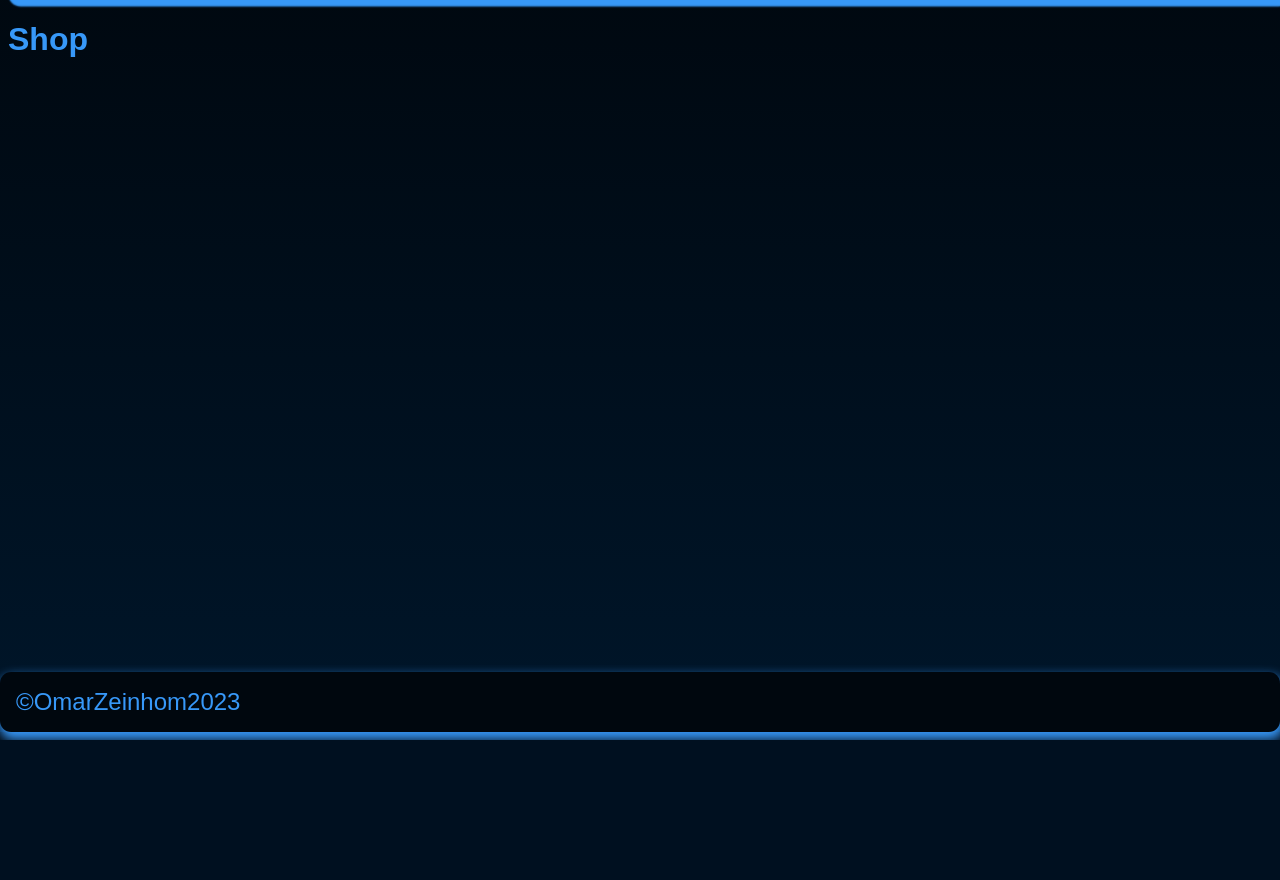
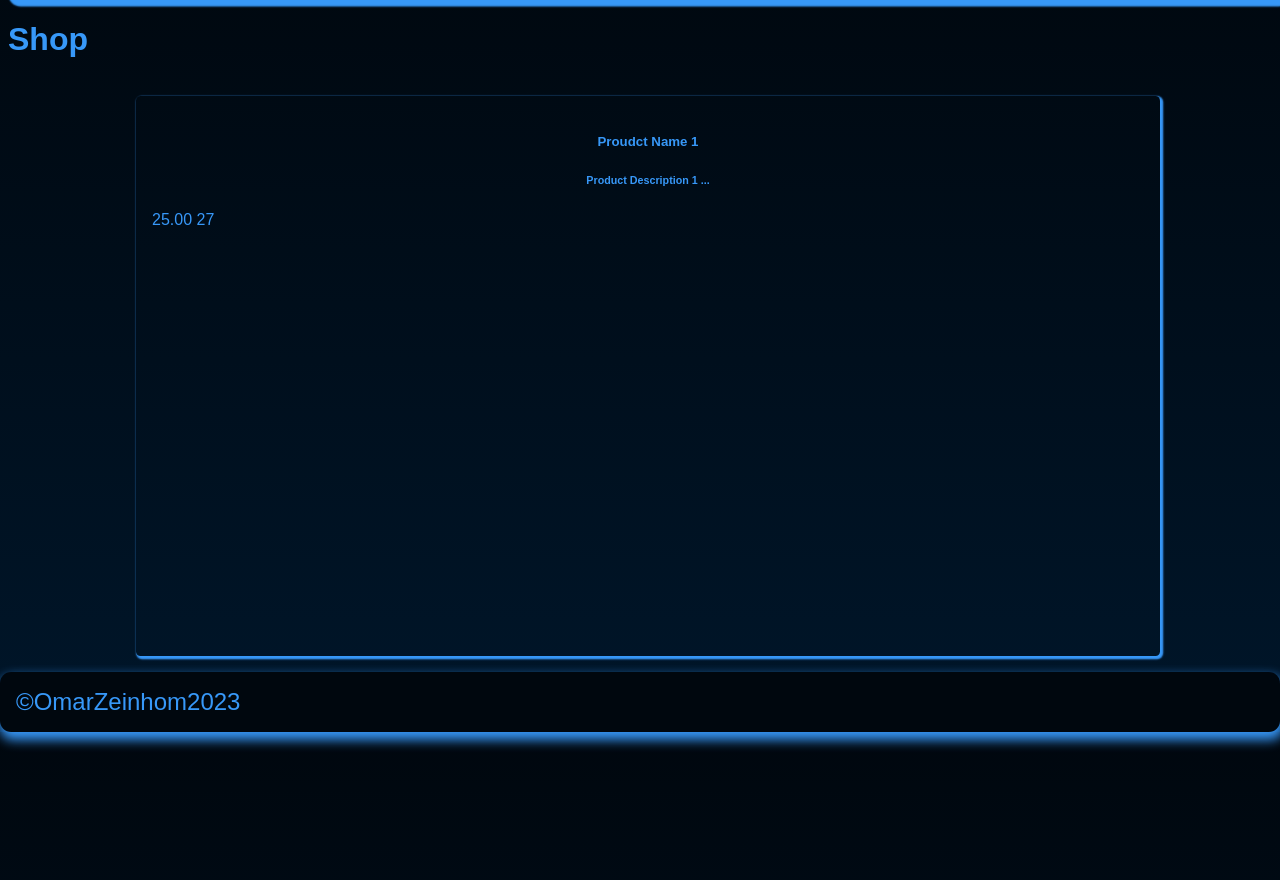
Before and after one commit to omarashzeinhom/omarzeinhom-php-portfolio-with-admin-panel-lamp-devop, a PHP site: page /portfolio/shop.php in a window 1280 px wide. Shown: the part 68-948 px from the top of the page. Before the commit the page ends 808 px from the top, so only its background shows below. Run offline with PHP 8.4, Linux system fonts and the light colour scheme; data comes from the database, SQL or seed files in the repository.

Commit message:
displayed-shop-products-title-and-description-aswell-as-date-img-still-not-showing

```diff
--- /dev/null
+++ b/partials/shopproducts/shopproducts.php
@@ -0,0 +1,45 @@
+<?php
+$products_query = "SELECT * FROM products WHERE quantity>= 1";
+$products_result =  mysqli_query($connect__db, $products_query);
+
+?>
+
+
+<?php while ($product = mysqli_fetch_assoc($products_result)) : ?>
+<?php
+
+    ?>
+<div class="app__col">
+    <!-- Card Start --->
+    <div class="app__card" id="appCardId">
+        <div class="app__card-header">
+            <div class="app__card-img-shadow">
+                <a href="<?= HOME_URL ?>single-product.php?id=<?= $product['id'] ?>">
+
+                </a>
+            </div>
+            <h5 id="postsTitle"> <a href="<?= HOME_URL ?>single-product.php?id=<?= $product['id'] ?>">
+                    <?= $product['name']; ?>
+                </a>
+            </h5>
+            <!--- Posts Title  -->
+
+            <h6 class="app__td" id="postsBody" maxlength="100">
+                <?= substr($product['description'], 0, 100)  . " ..."; ?>
+            </h6>
+        </div>
+        <?= $product['price']; ?>
+        <?= $product['retailprice']; ?>
+
+        <div class="app__card-footer">
+            <!-- Card Footer Start --->
+        </div><!-- Card Footer End--->
+    </div><!-- Card End--->
+
+
+
+</div>
+</div>
+<!-- Btn Wrap  End--->
+</div> <!-- Column End--->
+<?php endwhile; ?>
--- a/shop.php
+++ b/shop.php
@@ -8,7 +8,9 @@ include('./partials/nav/nav.php');
 <h1><?php echo "$page__title" ?></h1>
 
 
-
+<?php
+include('./partials/shopproducts/shopproducts.php');
+?>
 
 
 <?php
```
Also changed, not shown: single-product.php (added).
